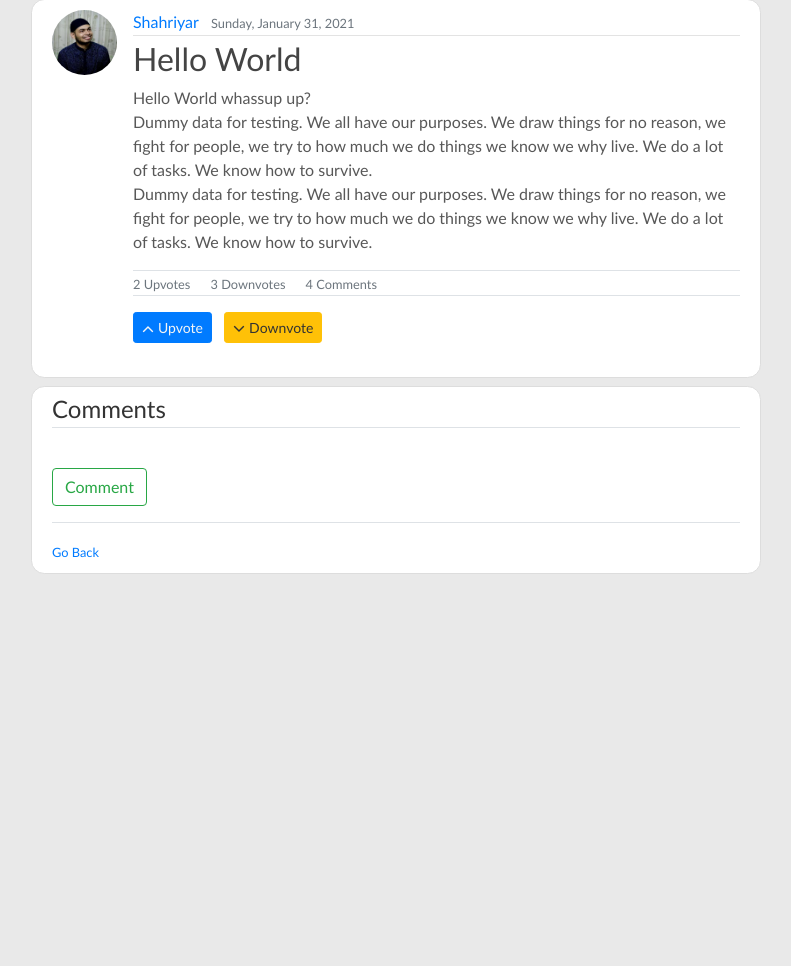
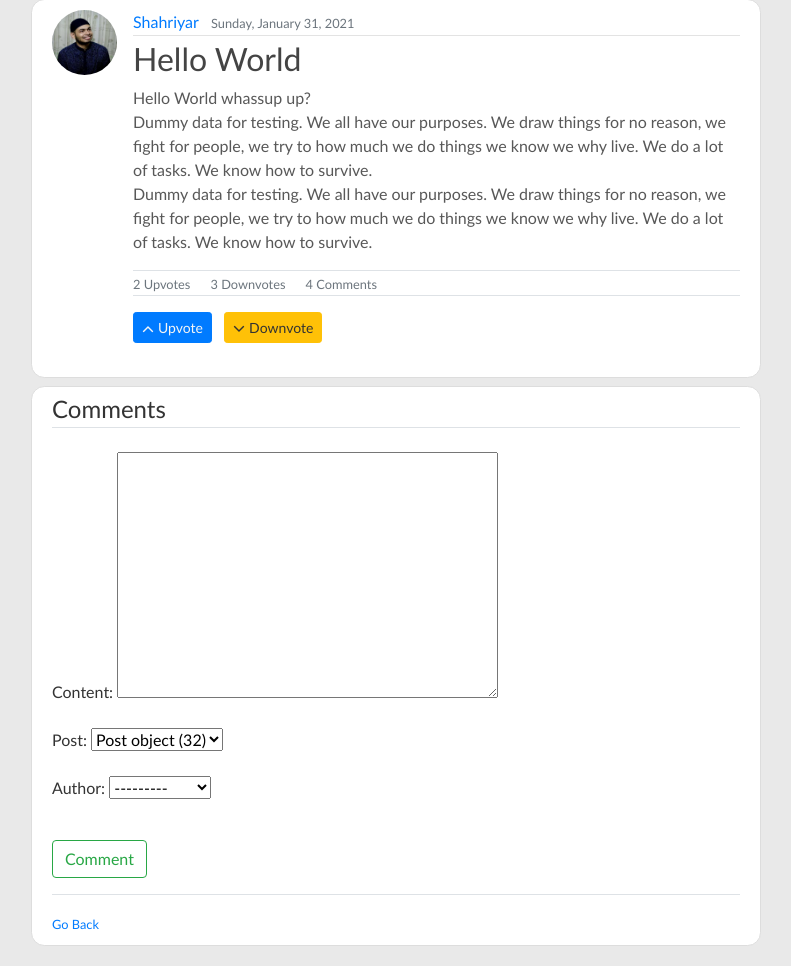
Before and after one commit to ShahriyarHussain/DevLog, a Django app: page /post/32/ in a window 1280 px wide. Shown: the part 105-1071 px from the top of the page, without its empty margins (225-1016 px from the left). Before the commit the page ends 678 px from the top, so only its background shows below. Run offline with Django 3.2, Linux system fonts and the light colour scheme; data comes from the database, SQL or seed files in the repository; some libraries are stand-ins or nearby versions.

Commit message:
Add functionality to add comments
Comments can now be successfully added to posts. The interface and ui needs polishing, May require a full redesign

```diff
--- a/blog/admin.py
+++ b/blog/admin.py
@@ -1,5 +1,7 @@
 from django.contrib import admin
-from .models import Post
+from .models import Post, Comments, Votes
 
 # Register your models here.
 admin.site.register(Post)
+admin.site.register(Comments)
+admin.site.register(Votes)
--- a/blog/forms.py
+++ b/blog/forms.py
@@ -1,10 +1,10 @@
 # from django.forms import ModelForm
 from django import forms
-from .models import Comment_table
+from .models import Comments
 
 
 class CommentForm(forms.ModelForm):
 
     class Meta:
-        model = Comment_table
-        fields = ['comment']
+        model = Comments
+        fields = ['content', 'post', 'author']
--- a/blog/models.py
+++ b/blog/models.py
@@ -17,10 +17,11 @@ class Post(models.Model):
         return reverse('post-detail', kwargs={'pk': self.pk})
 
 
-class Vote_table(models.Model):
+class Votes(models.Model):
     class Meta:
         constraints = [
             models.UniqueConstraint(fields=['post', 'author'], name='pk_vote')]
+
     post = models.ForeignKey(Post, on_delete=models.CASCADE)
     author = models.ForeignKey(User, on_delete=models.CASCADE)
     vote = models.BooleanField()
@@ -29,17 +30,22 @@ class Vote_table(models.Model):
         return self.title
 
 
-class Comment_table(models.Model):
+class Comments(models.Model):
+    post = models.ForeignKey(
+        Post, on_delete=models.CASCADE, related_name='comments')
+    author = models.ForeignKey(User, on_delete=models.CASCADE)
+    content = models.TextField()
+    time_posted = models.DateTimeField(auto_now_add=True)
+
     class Meta:
-        constraints = [
-            models.UniqueConstraint(fields=['post', 'author'], name='pk_comment')]
+        # constraints = [
+        #     models.UniqueConstraint(fields=['post', 'author'], name='pk_comment')]
+        ordering = ['-time_posted']
     # class Meta:
     #     unique_together = (('post', 'author'),)
 
-    post = models.ForeignKey(Post, on_delete=models.CASCADE)
-    author = models.ForeignKey(User, on_delete=models.CASCADE)
-    comment = models.TextField()
-    time_posted = models.DateTimeField(default=timezone.now)
+    # post = models.ForeignKey(Post, on_delete=models.CASCADE)
+    # author = models.ForeignKey(User, on_delete=models.CASCADE)
 
     def __self__(self):
         return self.title
--- a/blog/templates/blog/post_detail.html
+++ b/blog/templates/blog/post_detail.html
@@ -41,8 +41,20 @@
             {% csrf_token %}
             <fieldset class="form-group">
                 <legend class="border-bottom mb-4"> Comments </legend>
-                {{ comment_form|crispy }}
+                {{ form.as_p }}
             </fieldset>
+            {% for comment in object.comments.all %}
+                <article class="media content-section" style="border-radius: 7px; background-color: rgb(250, 250, 250);">
+                    <img class="rounded-circle mr-2" src="{{ comment.author.profile.image.url }}" height="40" width="40">
+                    <div class="media-body">
+                    <div class="article-metadata">
+                        <a class="mr-2">{{ comment.author }}</a>
+                        <small class="text-muted"> {{ comment.time_posted|date:"j M, f A" }}</small>
+                    </div>
+                    <p class="article-content">{{ comment.content }}</p>
+                    </div>
+                </article>
+            {% endfor %}
             <div class="form-group">
                 <button class="btn btn-outline-success" type="submit">Comment</button>
             </div>
--- a/blog/views.py
+++ b/blog/views.py
@@ -1,12 +1,13 @@
-from django.shortcuts import render, get_object_or_404, redirect
+from django.shortcuts import render, get_object_or_404, redirect, reverse
 from django.http import HttpResponse
-from .models import Post, Vote_table, Comment_table
+from .models import Post, Votes, Comments
 from django.contrib.auth.models import User
 from django.contrib.auth.decorators import login_required
 from django.views.generic import (ListView,
                                   DetailView, CreateView,
                                   UpdateView, DeleteView
                                   )
+from django.views.generic.edit import FormMixin
 from django.contrib.auth.mixins import LoginRequiredMixin, UserPassesTestMixin
 from django.contrib import messages
 from .forms import CommentForm
@@ -40,8 +41,59 @@ class UserPostListView(ListView):
         return Post.objects.filter(author=user).order_by('-date_posted')
 
 
-class PostDetailView(DetailView):
+class PostDetailView(FormMixin, DetailView):
     model = Post
+    form_class = CommentForm
+
+    def get_success_url(self):
+        return reverse('post-detail', kwargs={'pk': self.object.id})
+
+    def get_context_data(self, **kwargs):
+        context = super(PostDetailView, self).get_context_data(**kwargs)
+        context['form'] = CommentForm(
+            initial={'post': self.object, 'author': self.request.user})
+        return context
+
+    def post(self, request, *args, **kwargs):
+        self.object = self.get_object()
+        form = self.get_form()
+        if form.is_valid():
+            return self.form_valid(form)
+        else:
+            return self.form_invalid(form)
+
+    def form_valid(self, form):
+        form.save()
+        return super(PostDetailView, self).form_valid(form)
+
+    # @login_required
+    # def comment(self, request, pk):
+    #     template_name = 'post-detail'
+    #     author = self.request.user
+    #     post = get_object_or_404(Post, pk=pk)
+    #     new_comment = None
+
+    #     if request.method == 'POST':
+    #         comment_form = CommentForm(data=request.POST)
+
+    #         if comment_form.is_valid():
+    #             new_comment = comment_form.save(commit=False)
+    #             new_comment.post = post
+    #             new_comment.author = author
+    #             new_comment.save()
+    #             messages.success(
+    #                 request, f'Comment Posted!')
+    #             return redirect('post-detail', pk=post.pk)
+
+    #         else:
+    #             comment_form = CommentForm()
+    #             messages.warning(
+    #                 request, f' Invalid comment!')
+
+    #         return render(request, template_name, {'post': post,
+    #                                                'author': author,
+    #                                                'new_comment': new_comment,
+    #                                                'comment_form': comment_form})
 
 
 class PostCreateView(LoginRequiredMixin, CreateView):
@@ -79,21 +131,34 @@ class PostDeleteView(LoginRequiredMixin, UserPassesTestMixin, DeleteView):
         return False
 
 
-@login_required
-def comment(request):
-    if request.method == 'POST':
-        comment_form = CommentForm(request.POST)
-        if comment_form.is_valid():
-            comment_form.save()
-            messages.success(
-                request, f'Comment Posted!')
-            return redirect('post-detail')
-        else:
-            comment_form = CommentForm()
-            messages.warning(
-                request, f' Invalid comment!')
+# @login_required
+# def comment(self, request, pk):
+#     template_name = 'post-comment'
+#     author = self.request.user
+#     post = get_object_or_404(Post, pk=pk)
+#     new_comment = None
 
-        return render(request, 'post/<int:pk>/', {'form': form})
+#     if request.method == 'POST':
+#         comment_form = CommentForm(data=request.POST)
+
+#         if comment_form.is_valid():
+#             new_comment = comment_form.save(commit=False)
+#             new_comment.post = post
+#             new_comment.author = author
+#             new_comment.save()
+#             messages.success(
+#                 request, f'Comment Posted!')
+#             return redirect('post-detail', pk=post.pk)
+
+#         else:
+#             comment_form = CommentForm()
+#             messages.warning(
+#                 request, f' Invalid comment!')
+
+#         return render(request, template_name, {'post': post,
+#                                                'author': author,
+#                                                'new_comment': new_comment,
+#                                                'comment_form': comment_form})
 
 
 def about(request):
```
Also changed, not shown: blog/migrations/0012_auto_20210204_2307.py (added), blog/migrations/0013_auto_20210204_2313.py (added), blog/migrations/0014_auto_20210204_2346.py (added), blog/migrations/0015_auto_20210205_0017.py (added), blog/migrations/0016_auto_20210205_0020.py (added), blog/migrations/0017_auto_20210205_0052.py (added), blog/migrations/0018_auto_20210205_0117.py (added), db.sqlite3.
